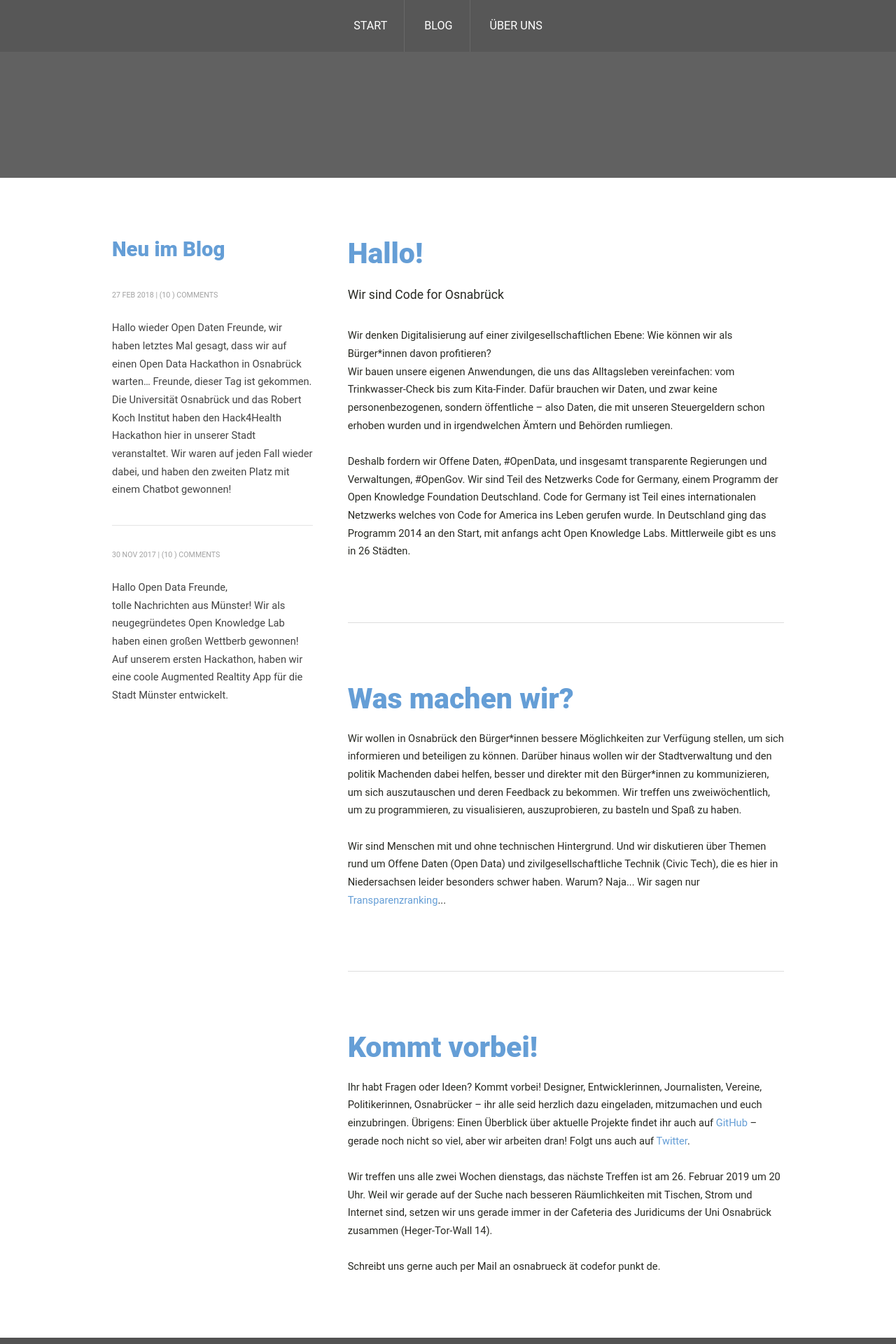
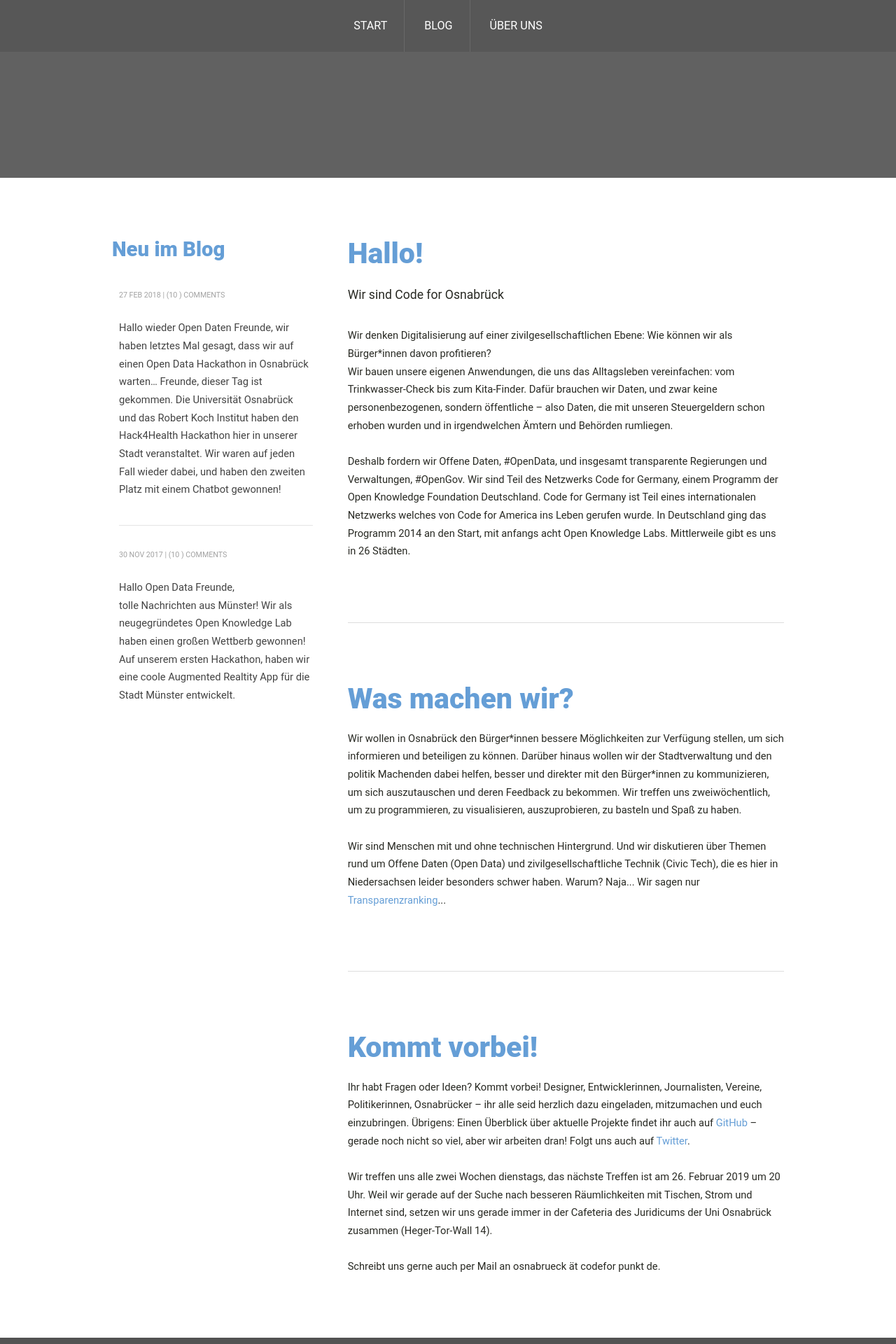
Before and after one commit to wagnerpeer/codeforosnabrueck.github.io, a Jekyll site: the page built from wir.html, in a window 1280 px wide. Shown: the top 1920 px of the page at 70% size. Built offline with Jekyll 4.4.1, drawn with Linux system fonts in a browser that asks for light colours.

Commit message:
css add padding list

```diff
--- a/assets/css/style.css
+++ b/assets/css/style.css
@@ -107,10 +107,14 @@
 		font-style: italic;
 	}
 
-	p, ul, ol, dl, table
+	p, ol, dl, table
 	{
 		margin-bottom: 1em;
 	}
+
+    ul {
+        padding-left: 10px;
+    }
 
 	header
 	{
```
